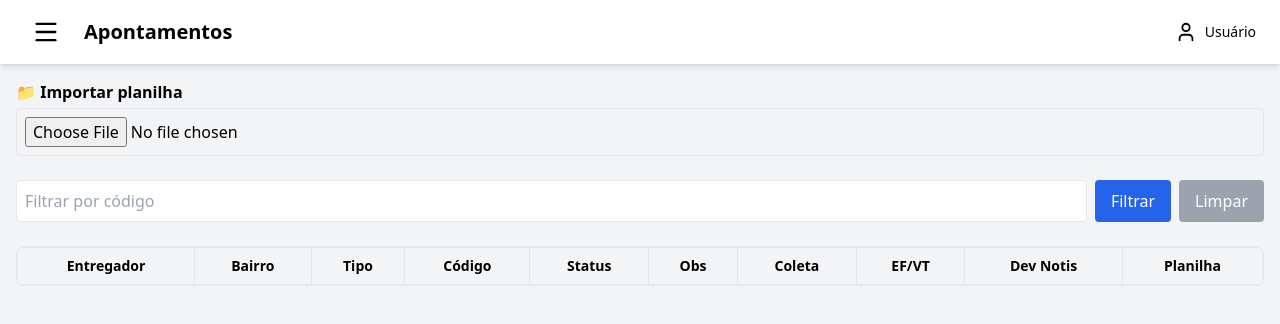
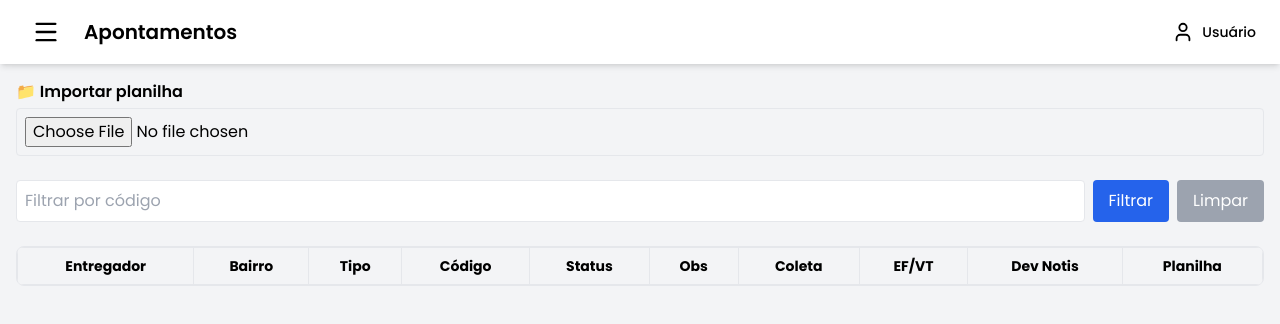
Before and after one commit to NetoDamasceno/frontend-notispro, a React (Vite) app: page /apontamentos in a window 1280 px wide. Shown: the top 324 px of the page. Built offline with nearby package versions, Linux system fonts and the light colour scheme.

Commit message:
new font and dark mode updated

```diff
--- a/index.html
+++ b/index.html
@@ -2,7 +2,17 @@
 <html lang="pt-br">
   <head>
     <meta charset="UTF-8" />
-    <link rel="icon" type="image/svg+xml" href="public/new_icon_apontamentos.png" />
+    <link rel="preconnect" href="https://fonts.googleapis.com" />
+    <link rel="preconnect" href="https://fonts.gstatic.com" crossorigin />
+    <link
+      href="https://fonts.googleapis.com/css2?family=Montserrat:ital,wght@0,100..900;1,100..900&family=Poppins:ital,wght@0,100;0,200;0,300;0,400;0,500;0,600;0,700;0,800;0,900;1,100;1,200;1,300;1,400;1,500;1,600;1,700;1,800;1,900&display=swap"
+      rel="stylesheet"
+    />
+    <link
+      rel="icon"
+      type="image/svg+xml"
+      href="public/new_icon_apontamentos.png"
+    />
     <meta name="viewport" content="width=device-width, initial-scale=1.0" />
     <title>Apontamentos</title>
   </head>
--- a/src/index.css
+++ b/src/index.css
@@ -4,6 +4,7 @@
 
 body {
   @apply bg-gray-100 dark:bg-gray-900 transition-colors;
+  font-family: 'Poppins', sans-serif;
 }
 
 /* 🔥 Animações do Modal */
--- a/src/pages/Apontamentos.jsx
+++ b/src/pages/Apontamentos.jsx
@@ -112,14 +112,14 @@
       <div className="pt-20 px-4">
         {/* Upload */}
         <div className="mb-6">
-          <label className="font-semibold block mb-1">
+          <label className="font-semibold block mb-1 dark:text-white">
             📁 Importar planilha
           </label>
           <input
             type="file"
             accept=".xlsx,.xls,.csv"
             onChange={handleFileUpload}
-            className="border p-2 rounded w-full cursor-pointer"
+            className="border p-2 rounded w-full cursor-pointer dark:bg-gray-800 dark:text-white"
           />
         </div>
 
@@ -134,13 +134,13 @@
           />
           <button
             onClick={applyFilter}
-            className="bg-blue-600 text-white px-4 py-2 rounded"
+            className="bg-blue-600 text-white px-4 py-2 rounded hover:bg-blue-700 transition"
           >
             Filtrar
           </button>
           <button
             onClick={clearFilter}
-            className="bg-gray-400 text-white px-4 py-2 rounded"
+            className="bg-gray-400 text-white px-4 py-2 rounded hover:bg-gray-500 transition"
           >
             Limpar
           </button>
```
